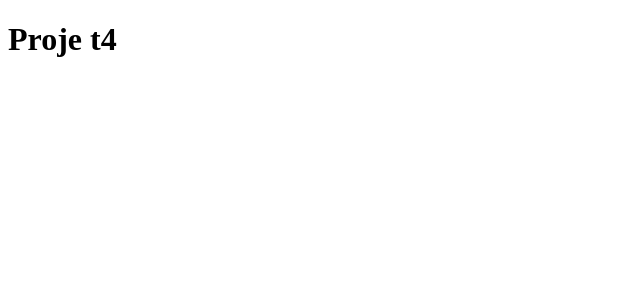
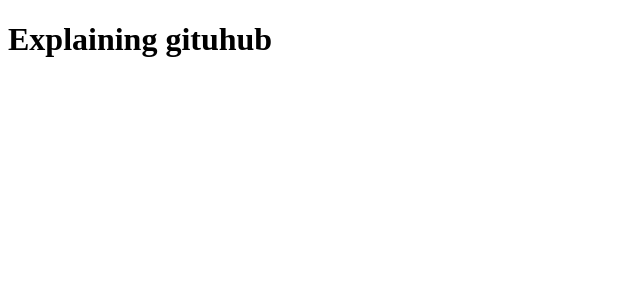
Before and after one commit to Rishi-kant/KanbanBoard2.0-Project4, a React (Vite) app: page / in a window 1280 px wide. Shown: the top 300 px of the page, without its empty margins (0-640 px from the left). Built offline with nearby package versions, Linux system fonts and the light colour scheme.

Commit message:
basic explain

```diff
--- a/src/App.jsx
+++ b/src/App.jsx
@@ -2,7 +2,7 @@
 function App() {
   return (
     <>
-      <h1>Proje t4</h1>
+      <h1>Explaining gituhub</h1>
     </>
   )
 }
```
